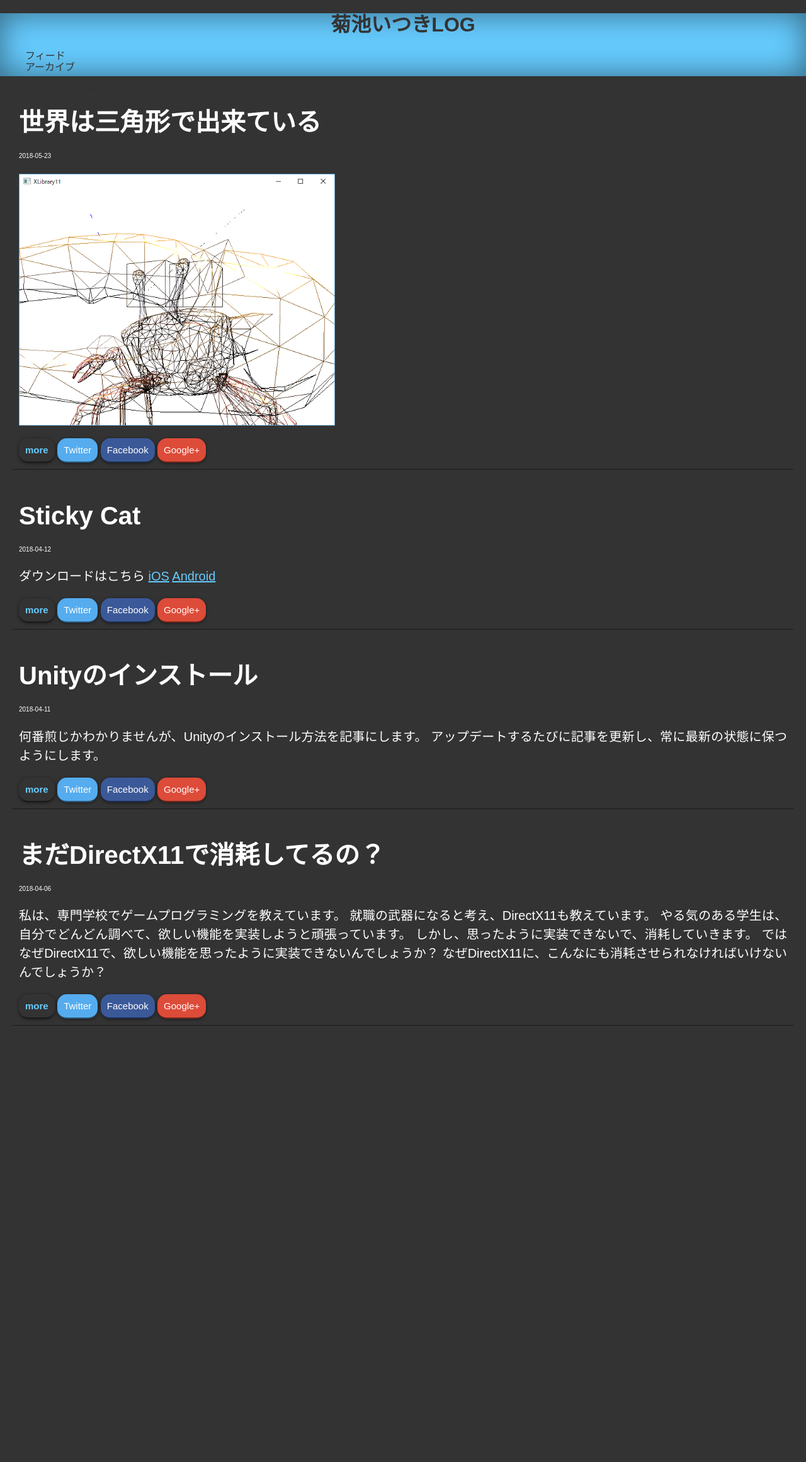
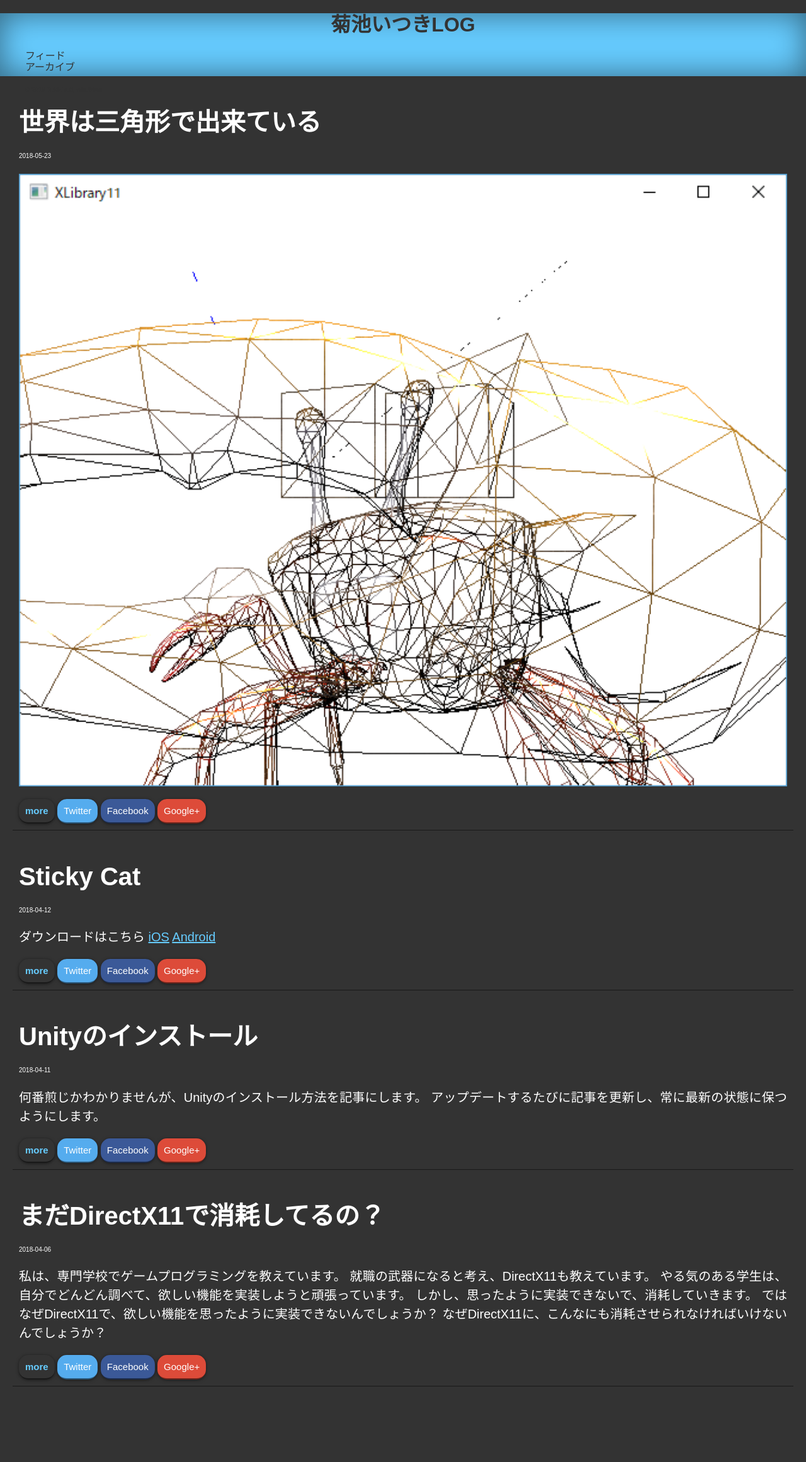
Before and after one commit to itukikikuti/windblow.net, a Jekyll site: the page built from index.html, in a window 1280 px wide. Shown: the whole page at 63% size. Built offline with Jekyll 4.4.1, drawn with Linux system fonts in a browser that asks for light colours; the list of posts is cut into pages by our own code; before the commit the page ends 1749 px from its top, so only the background shows below that.

Commit message:
Update style.scss

```diff
--- a/assets/css/style.scss
+++ b/assets/css/style.scss
@@ -76,8 +76,7 @@ article {
     }
     img {
         display: block;
-        max-width: 680px;
-        max-height: 400px;
+        width: 100%;
     }
     &>a {
         display:inline-block;
```
